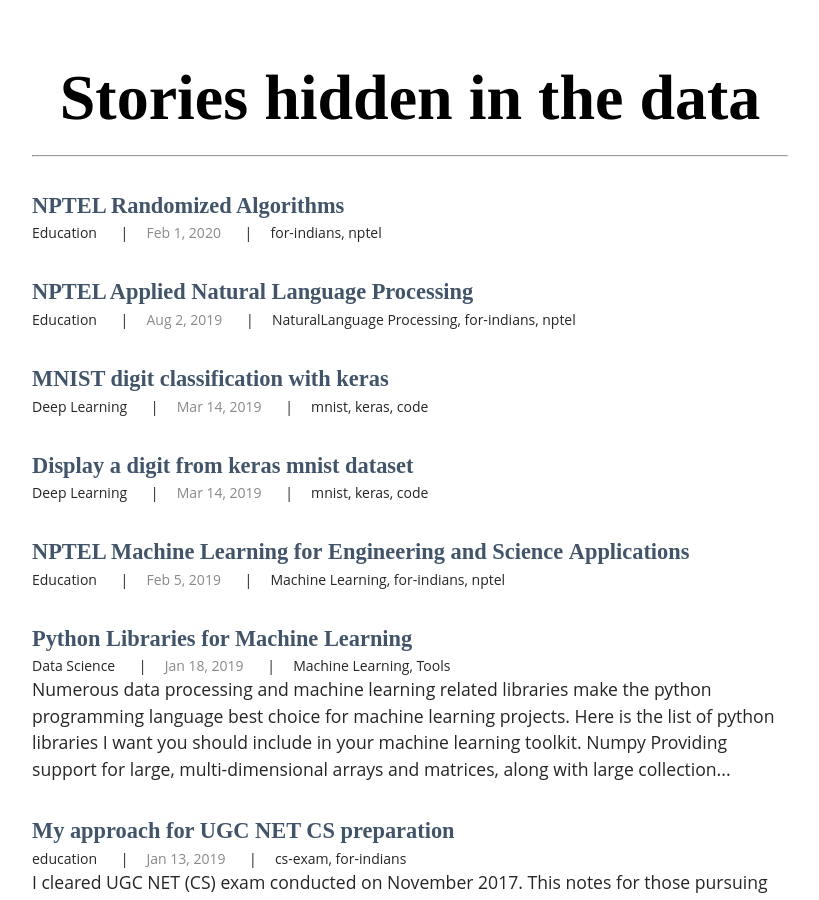
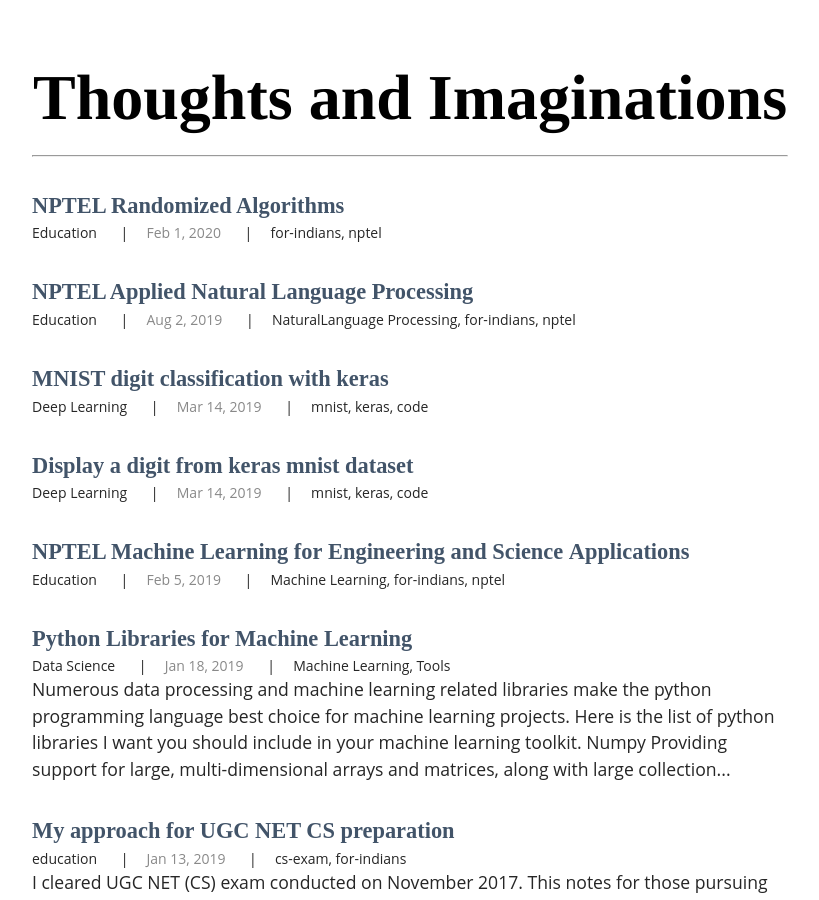
Before and after one commit to habeebperwad/blog, a Jekyll site: the page built from index.html, in a window 1280 px wide and 900 px high. Shown: the whole window, without its empty margins (230-1049 px from the left). Built offline with Jekyll 4.4.1, drawn with Linux system fonts in a browser that asks for light colours; comment, search, counter and statistics services are not loaded.

Commit message:
new title

```diff
--- a/_config.yml
+++ b/_config.yml
@@ -13,7 +13,7 @@
 # you will see them accessed via {{ site.title }}, {{ site.email }}, and so on.
 # You can create any custom variable you would like, and they will be accessible
 # in the templates via {{ site.myvariable }}.
-title: Stories hidden in the data
+title: Thoughts and Imaginations
 email: your-email@example.com
 description: >- # this means to ignore newlines until "baseurl:"
   Write an awesome description for your new site here. You can edit this
--- a/_config_dev.yml
+++ b/_config_dev.yml
@@ -13,7 +13,7 @@
 # you will see them accessed via {{ site.title }}, {{ site.email }}, and so on.
 # You can create any custom variable you would like, and they will be accessible
 # in the templates via {{ site.myvariable }}.
-title:  Stories hidden in the data
+title: Thoughts and Imaginations
 email: your-email@example.com
 description: >- # this means to ignore newlines until "baseurl:"
   Write an awesome description for your new site here. You can edit this
```
